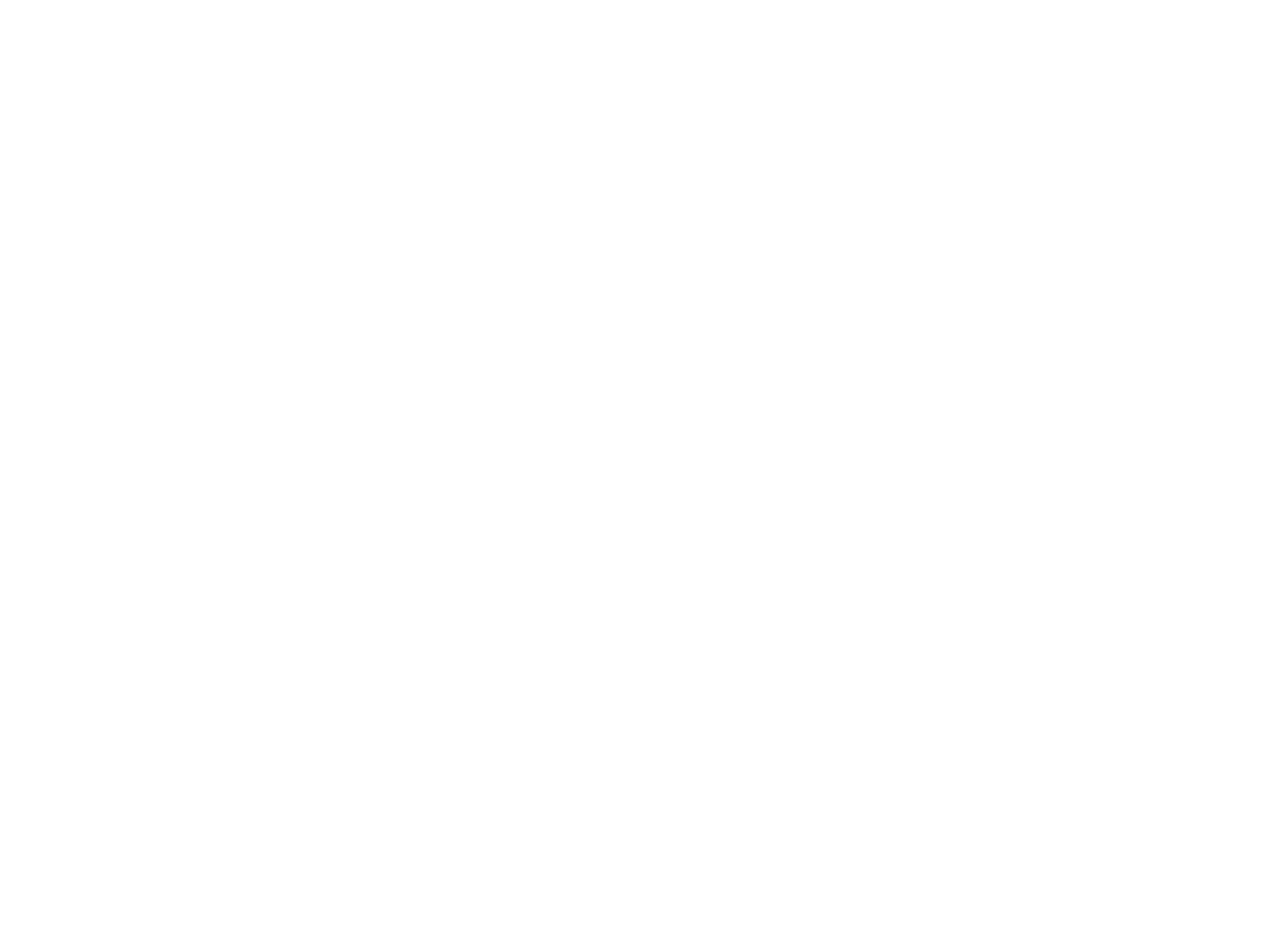
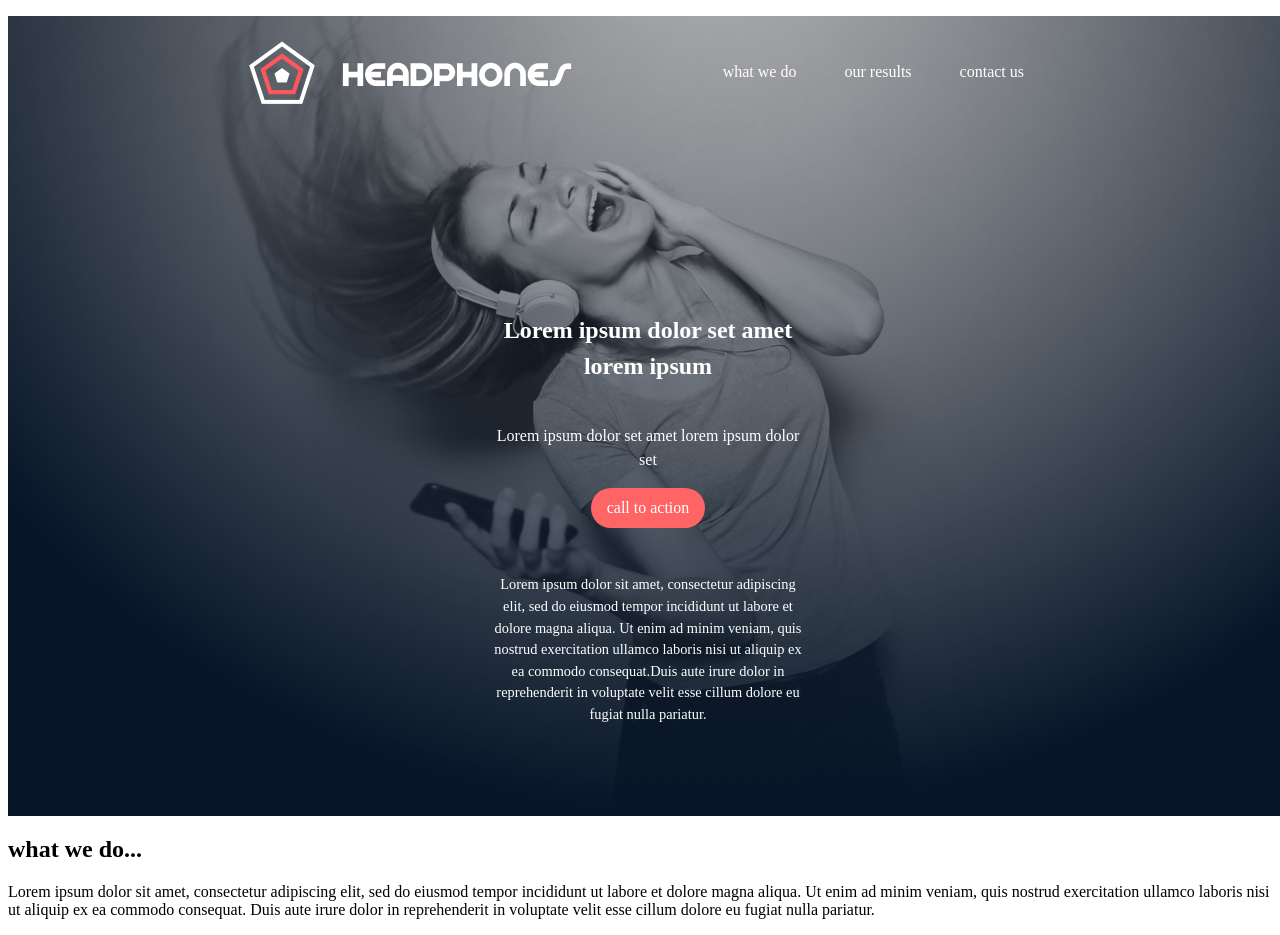
Before and after one commit to Ahmedg1024/alx_html_css, a plain HTML site: page headphones/0-index.html in a window 1280 px wide. Before the commit the page ends 800 px from the top, so only its background shows below. Drawn offline with Linux system fonts and the light colour scheme.

Commit message:
header and leading section are done for desktop view

```diff
--- a/headphones/0-index.html
+++ b/headphones/0-index.html
@@ -4,11 +4,40 @@
     <meta charset="UTF-8">
     <meta name="viewport" content="width=device-width, initial-scale=1.0">
     <title>headphones</title>
+    <link rel="stylesheet" href="css_advanced\reset.css">
+    <link rel="stylesheet" href="0-styles.css">
+
 </head>
 <body>
     <header>
+        <nav>
 
+            <img src="images/logo_headphones.png" alt="our logo">
+            <a id="what" href="#">what we do</a>
+            <a href="#">our results</a>
+            <a href="#">contact us</a>
 
+        </nav>
+        <section class="leading_sec">
+            <p id="leading_title">Lorem ipsum dolor set amet lorem ipsum</p>
+            <p>Lorem ipsum dolor set amet lorem ipsum dolor set</p>
+            <a href="#">call to action</a>
+            <p id="leading_text">Lorem ipsum dolor sit amet, consectetur adipiscing elit, sed do eiusmod tempor incididunt
+                ut labore et dolore magna aliqua. Ut enim ad minim veniam, quis nostrud exercitation ullamco laboris nisi ut aliquip ex
+                ea commodo consequat.Duis aute irure dolor in reprehenderit in voluptate velit esse cillum dolore eu fugiat nulla pariatur.</p>
+        </section>
     </header>
+    <main>
+        <div class="what_we_do">
+            <h2>what we do...</h2>
+            <p>Lorem ipsum dolor sit amet, consectetur adipiscing elit, sed do eiusmod tempor incididunt ut labore et dolore magna aliqua.
+                Ut enim ad minim veniam, quis nostrud exercitation ullamco laboris nisi ut aliquip ex ea commodo consequat.
+                Duis aute irure dolor in reprehenderit in voluptate velit esse cillum dolore eu fugiat nulla pariatur.</p>
+        </div>
+
+    </main>
+    <footer>
+
+    </footer>
 </body>
 </html>
--- a/headphones/0-styles.css
+++ b/headphones/0-styles.css
@@ -0,0 +1,68 @@
+body{
+    font-family: 'source sans pro';
+
+}
+/*header style*/
+header{
+    background-image: url(images/headphones_hero_1.jpg);
+    height: 100vh;
+    width: 100vw;
+    background-size: cover;
+    line-height: 1.5;
+}
+/* navigation bar*/
+
+nav{
+    height: 7rem;
+    margin: 1rem 15rem;
+    align-items: center;
+    display: flex;
+
+}
+nav a {
+    text-decoration: none;
+    color: white;
+    font-size: bold;
+    padding: 1rem 1.5rem;
+}
+nav img{
+    height: max-content;
+}
+
+#what{
+    margin-left: auto;
+}
+
+/*Leading section*/
+
+.leading_sec{
+
+    text-align: center;
+    display: flex;
+    flex-direction: column;
+    justify-items: center;
+    align-items: center;
+    padding: 0  30rem;
+    color: white;
+    margin-top: 10rem;
+}
+#leading_text{
+    font-size: .9rem;
+}
+
+#leading_title{
+    font-size: 1.5rem;
+    font-weight: bold;
+
+}
+.leading_sec a{
+    background-color: #FF6565;
+    color: white;
+    text-decoration: none;
+    padding: .5rem 1rem;
+    border-radius: 1.5rem;
+    width: fit-content;
+    text-align: center;
+    margin-bottom: 2rem;
+
+}
```
